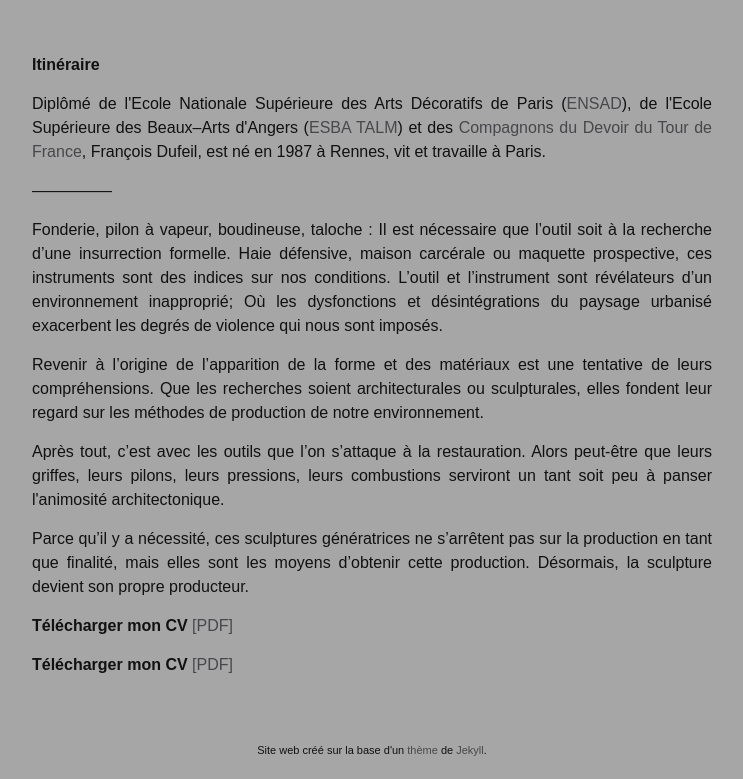
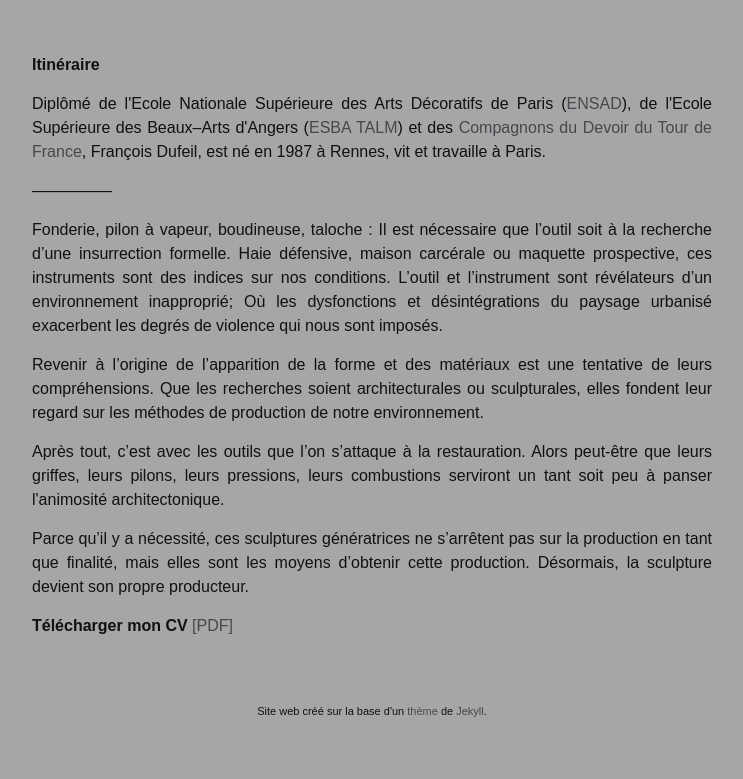
Before and after one commit to Mariecie/Mariecie.github.io, a Jekyll site: the page built from Biographie.md, in a window 1280 px wide. Shown: the part 336-1115 px from the top of the page, without its empty margins (268-1011 px from the left). Built offline with Jekyll 4.4.1, drawn with Linux system fonts in a browser that asks for light colours; after the commit the page ends 1076 px from its top, so only the background shows below that.

Commit message:
podcast + header

```diff
--- a/Biographie.md
+++ b/Biographie.md
@@ -34,8 +34,3 @@ Parce qu’il y a n&eacute;cessit&eacute;, ces sculptures g&eacute;n&eacute;ratr
 <p style="text-align:justify">
 <span style="font-weight: bold;">T&eacute;l&eacute;charger mon CV</span> <a href="#" onclick='window.open("https://www.dropbox.com/s/ugaevu2ofdvxi47/CV-Francois-Dufeil.pdf?raw=1");return false;'>[PDF]</a>
 </p>
-
-
-<p style="text-align:justify">
-<span style="font-weight: bold;">T&eacute;l&eacute;charger mon CV</span> <a href="#" onclick='window.open("https://file.ausha.co/pxfy9yXBomaozVmNk3zMbj08cHvB3KnFsOtlnC1I.mp3?token=jpkj5_qI2BH9EkhKNmTy9w&expires=1560435581");return false;'>[PDF]</a>
-</p>
--- a/_includes/header.html
+++ b/_includes/header.html
@@ -1,8 +1,7 @@
 <header class="site-header">
 
   <div class="wrap">
-    <a class="site-title" href="/travaux/"><img src="https://www.dropbox.com/s/w01w76rdcmlavja/francois-dufeil.jpg?raw=1" alt="site internet de Fran&ccedil;ois Dufeil. Form&eacute; &agrave; l&#39;Ecole Nationale Sup&eacute;rieure des Arts D&eacute;coratifs de Paris, de l&#39;Ecole Sup&eacute;rieure des Beaux&ndash;Arts d&#39;Angers. Fran&ccedil;ois Dufeil. Pilon &agrave; vapeur, Fonderie somnolente, Oblit&eacute;ration, Boudineuse, Le Vauban, Fi&egrave;vre obsidionale, Folie obsidionale, Eau + terre + feu = 1:3, Errer dans l'illusion, Spot de replis, O&iuml;kos,  En attendant le feu, Tour interminable, Sort d&eacute;dal&eacute;en,  Les r&eacute;sidus dystopiques, Balise d'urgence, De la d&eacute;flagration de l'emprunt,  Dispositif de mus&eacute;ification, Planter une flaque, Shaquille O'Neal.
-"></a>
+    <a class="site-title" href="/travaux/"><img src="https://www.dropbox.com/s/w01w76rdcmlavja/francois-dufeil.jpg?raw=1" alt="site internet de Fran&ccedil;ois Dufeil"></a>
 
     <nav class="navbar">
       <div class="container">
```
Also changed, not shown: Textes.Documents.md (+4 -1 lines).
